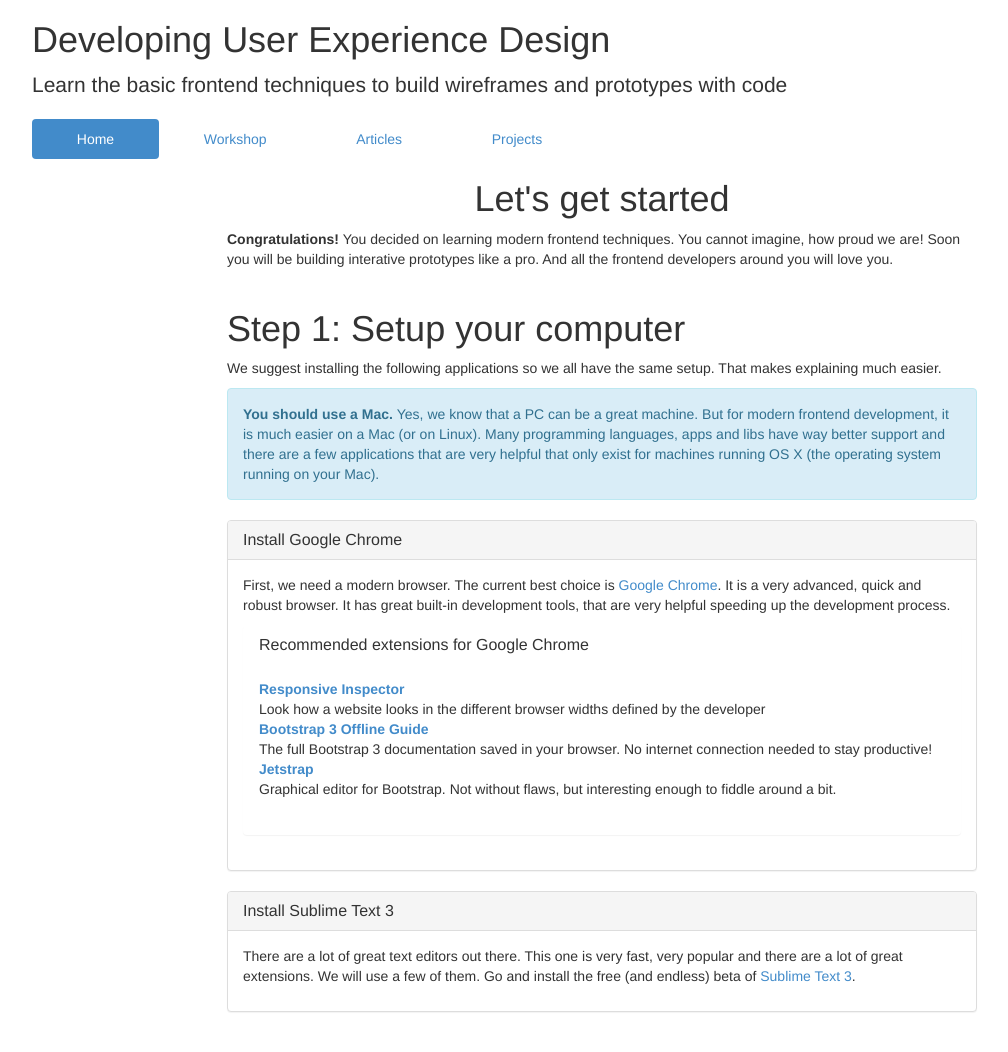
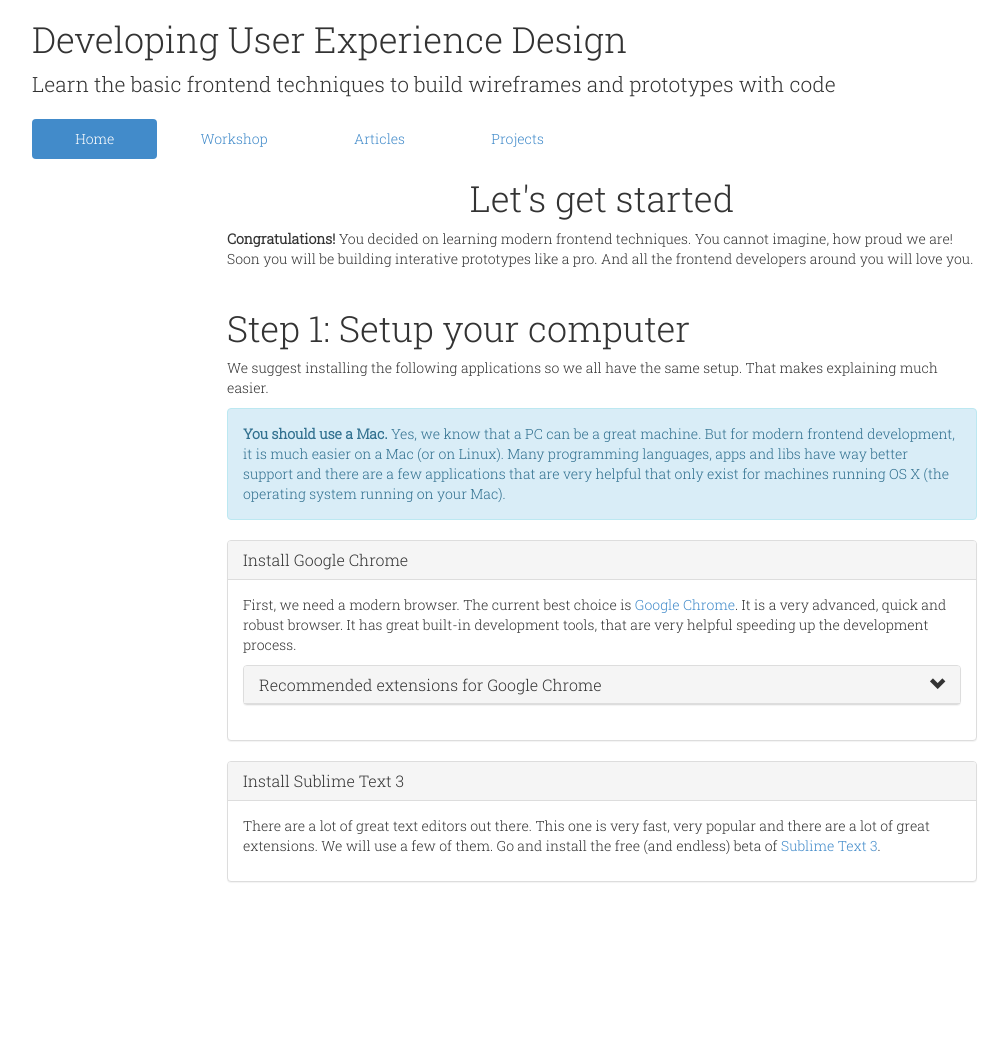
Before and after one commit to developinguxd/developinguxd.github.io, a Jekyll site: the page built from index.html, in a window 1280 px wide. Shown: the whole page, without its empty margins (38-1046 px from the left). Built offline with Jekyll 4.4.1, drawn with Linux system fonts in a browser that asks for light colours; after the commit the page ends 922 px from its top, so only the background shows below that.

Commit message:
Save state

```diff
--- a/Gemfile
+++ b/Gemfile
@@ -1,4 +1,5 @@
 source "https://rubygems.org"
-gem "jekyll"
+
 gem "github-pages"
-gem "rdiscount"
+
+# gem "jekyll"
--- a/_layouts/default.html
+++ b/_layouts/default.html
@@ -3,6 +3,7 @@
 <head>
   <meta charset="UTF-8">
   <title>{{ page.title }} - Developing User Experience Design</title>
+  <link href='http://fonts.googleapis.com/css?family=Roboto:300|Roboto+Slab:300' rel='stylesheet' type='text/css'>
   <link rel="stylesheet" href="/bower_components/bootstrap/dist/css/bootstrap.css">
   <link rel="stylesheet" href="/assets/stylesheets/syntax.css">
   <link rel="stylesheet" href="/assets/stylesheets/app.css">
@@ -14,5 +15,6 @@
   <script src="bower_components/jquery/dist/jquery.js"></script>
   <script src="bower_components/bootstrap/dist/js/bootstrap.js"></script>
   <script src="assets/javascripts/toggle_nav.js"></script>
+  <script src="assets/javascripts/toggle_caret.js"></script>
 </body>
 </html>
--- a/assets/javascripts/_test.js
+++ /dev/null
@@ -1,6 +0,0 @@
-(function() {
-
-  // This is a test
-  console.log("asset pipeline runs!");
-
-})();
--- /dev/null
+++ b/assets/javascripts/min/toggle_caret-ck.js
@@ -0,0 +1 @@
+$(document).on("show.bs.collapse",function(){$(this).find(".glyphicon").removeClass("glyphicon-chevron-down").addClass("glyphicon-chevron-up")}),$(document).on("hide.bs.collapse",function(){$(this).find(".glyphicon").removeClass("glyphicon-chevron-up").addClass("glyphicon-chevron-down")});
--- /dev/null
+++ b/assets/javascripts/toggle_caret.js
@@ -0,0 +1,11 @@
+$(document).on('show.bs.collapse', function () {
+  $(this).find(".glyphicon")
+             .removeClass("glyphicon-chevron-down")
+             .addClass("glyphicon-chevron-up");
+});
+
+$(document).on('hide.bs.collapse', function () {
+  $(this).find(".glyphicon")
+             .removeClass("glyphicon-chevron-up")
+             .addClass("glyphicon-chevron-down");
+});
--- a/assets/stylesheets/app.css
+++ b/assets/stylesheets/app.css
@@ -1,7 +1,5 @@
 /* Generic styles */
-body {
-  color: $primary;
-}
+
 
 /* Remove bootstrap focus outline*/
 .btn:focus {
@@ -19,7 +17,11 @@ body {
   margin-bottom: 80px;
 }
 
-/* panel */
-.panel-step {
+/* base */
+body {
+  font-family: 'Roboto Slab', 'serif';
+}
 
+.sans {
+  font-family: 'Roboto', 'sans-serif';
 }
--- a/index.html
+++ b/index.html
@@ -44,11 +44,15 @@ urls:
         <section class="panel-body">
          <p>First, we need a modern browser. The current best choice is <a href="{{page.urls.chrome}}" target="_blank">Google Chrome</a>. It is a very advanced, quick and robust browser. It has great built-in development tools, that are very helpful speeding up the development process.</p>
 
-          <!-- extensions -->
-          <section id="chrome-extensions"  class="panel panel-collapse collapse in">
-            <div class="panel-heading">
-              <h1 class="panel-title" data-toggle="collapse" data-parent="#chrome-extensions">Recommended extensions for Google Chrome</h1>
+          <section class="panel panel-default panel-collapse"><!-- extensions -->
+            <div class="panel-heading"  data-toggle="collapse" data-target="#collapse-chrome-extensions">
+              <h1 class="panel-title">
+                Recommended extensions for Google Chrome
+                <span class="glyphicon glyphicon-chevron-down pull-right"></span>
+              </h1>
             </div>
+
+            <div id="collapse-chrome-extensions" class="collapse">
               <dl class="panel-body">
                 <dt><a href="{{page.urls.chrome-responsive}}">Responsive Inspector</a></dt>
                 <dd>Look how a website looks in the different browser widths defined by the developer</dd>
@@ -57,9 +61,8 @@ urls:
                 <dt><a href="{{page.urls.chrome-jetstrap}}">Jetstrap</a></dt>
                 <dd>Graphical editor for Bootstrap. Not without flaws, but interesting enough to fiddle around a bit.</dd>
               </dl>
-          </section>
-          <!-- /extensions -->
-
+            </div>
+          </section><!-- /extensions -->
         </section>
       </section>
         <!-- /panel -->
```
Also changed, not shown: Gemfile.lock (added), assets/images/logo.png (added), assets/images/logo.svg (added), assets/images/logo@2x.png (added), 3 other files. Lines whose indentation alone changed are shown as unchanged.
